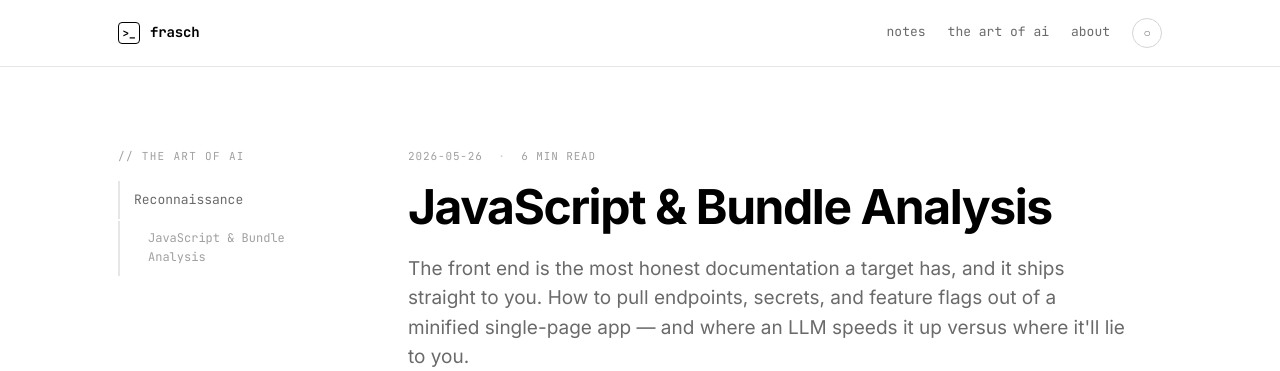
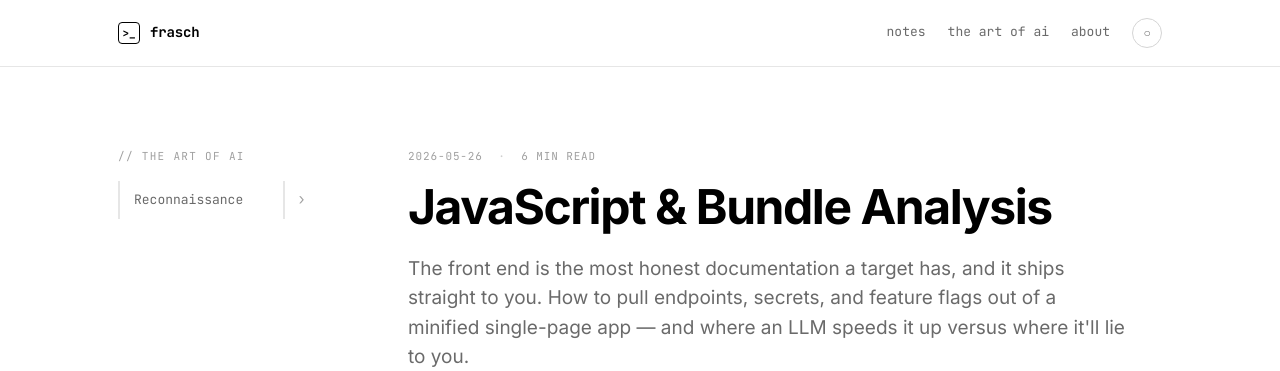
Before and after one commit to whoisfrasch/frasch, a Jekyll site: the page built from js-bundle-analysis.md, in a window 1280 px wide. Shown: the top 371 px of the page. Built offline with Jekyll 4.4.1, drawn with Linux system fonts in a browser that asks for light colours.

Commit message:
Make Recon subtopics collapsible in the sidebar
Sub-entries now sit in a collapsed accordion under their parent and
reveal via a caret toggle. The group auto-expands when you're on one of
its child pages; on mobile the accordion flattens so every link shows as
a pill. Adds a small toggle script.

https://claude.ai/code/session_01JnCHEM12RkD4vKYenVDfaD

```diff
--- a/_layouts/art-of-ai.html
+++ b/_layouts/art-of-ai.html
@@ -6,12 +6,28 @@ layout: default
     <p class="aoa-sidebar-title">// the art of ai</p>
     <nav class="aoa-nav">
       {% for item in site.data.art_of_ai.sections %}
+        {% if item.children %}
+          {% assign open = false %}
+          {% for child in item.children %}{% if page.url == child.url %}{% assign open = true %}{% endif %}{% endfor %}
+          <div class="aoa-group{% if open %} is-open{% endif %}">
+            <div class="aoa-parent">
               <a href="{{ item.url | relative_url }}"
                  class="aoa-nav-link{% if page.url == item.url %} is-active{% endif %}">{{ item.title }}</a>
+              <button type="button" class="aoa-toggle" aria-label="Toggle {{ item.title }} subtopics" aria-expanded="{% if open %}true{% else %}false{% endif %}">
+                <span class="aoa-caret">&rsaquo;</span>
+              </button>
+            </div>
+            <div class="aoa-children">
               {% for child in item.children %}
                 <a href="{{ child.url | relative_url }}"
                    class="aoa-nav-link aoa-nav-child{% if page.url == child.url %} is-active{% endif %}">{{ child.title }}</a>
               {% endfor %}
+            </div>
+          </div>
+        {% else %}
+          <a href="{{ item.url | relative_url }}"
+             class="aoa-nav-link{% if page.url == item.url %} is-active{% endif %}">{{ item.title }}</a>
+        {% endif %}
       {% endfor %}
     </nav>
   </aside>
@@ -34,3 +50,5 @@ layout: default
     </div>
   </article>
 </div>
+
+<script src="{{ '/assets/js/art-of-ai.js' | relative_url }}" defer></script>
--- a/assets/css/style.css
+++ b/assets/css/style.css
@@ -255,6 +255,31 @@ code, pre, .mono {
   color: var(--fg-mute);
 }
 .aoa-nav-child:hover { color: var(--fg); }
+
+/* collapsible group */
+.aoa-group { display: flex; flex-direction: column; gap: 2px; }
+.aoa-parent { display: flex; align-items: stretch; }
+.aoa-parent .aoa-nav-link { flex: 1; }
+.aoa-toggle {
+  background: none;
+  border: none;
+  border-left: 2px solid var(--line);
+  color: var(--fg-mute);
+  cursor: pointer;
+  padding: 0 12px;
+  font-family: 'JetBrains Mono', monospace;
+  font-size: 15px;
+  line-height: 1;
+  display: inline-flex;
+  align-items: center;
+  transition: color 150ms ease;
+}
+.aoa-toggle:hover { color: var(--fg); }
+.aoa-caret { display: inline-block; transition: transform 150ms ease; }
+.aoa-group.is-open .aoa-caret { transform: rotate(90deg); }
+.aoa-children { display: none; flex-direction: column; gap: 2px; }
+.aoa-group.is-open .aoa-children { display: flex; }
+
 .aoa-content {
   max-width: 760px;
   margin: 0;
@@ -275,6 +300,9 @@ code, pre, .mono {
   }
   .aoa-nav-link:hover { border-color: var(--fg-dim); }
   .aoa-nav-link.is-active { border-color: var(--fg); }
+  /* on mobile the accordion flattens: show every link as a pill */
+  .aoa-group, .aoa-parent, .aoa-children { display: contents; }
+  .aoa-toggle { display: none; }
 }
 
 /* HERO */
--- /dev/null
+++ b/assets/js/art-of-ai.js
@@ -0,0 +1,10 @@
+(function () {
+  document.querySelectorAll('.aoa-toggle').forEach(function (btn) {
+    btn.addEventListener('click', function () {
+      var group = btn.closest('.aoa-group');
+      if (!group) return;
+      var open = group.classList.toggle('is-open');
+      btn.setAttribute('aria-expanded', open ? 'true' : 'false');
+    });
+  });
+})();
```
Lines whose indentation alone changed are shown as unchanged.
